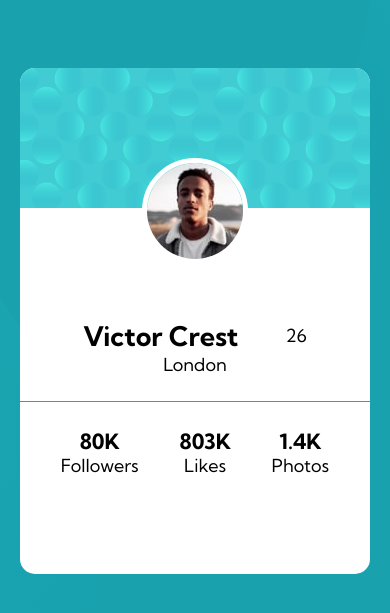
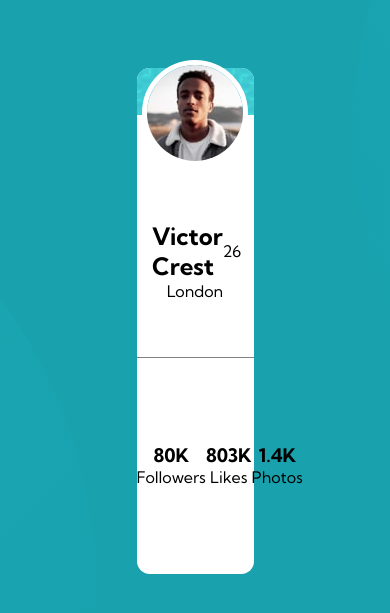
Before and after one commit to JorgeLucas006/profile-card-component-main, a plain HTML site: page index.html in a window 390 px wide. Shown: the part 101-714 px from the top of the page. Drawn offline with Linux system fonts and the light colour scheme.

Commit message:
feat: add responsive card

```diff
--- a/css/style.css
+++ b/css/style.css
@@ -1,4 +1,11 @@
 @import url('https://fonts.googleapis.com/css2?family=Kumbh+Sans:wght@400;700&display=swap');
+
+:root{
+    --Dark-cyan: hsl(185, 75%, 39%);
+    --Very-dark-desaturated-blue: hsl(229, 23%, 23%);
+    --Dark-grayish-blue: hsl(227, 10%, 46%);
+    --Dark-gray: hsl(0, 0%, 59%)
+}
 
 *{
     padding: 0;
@@ -16,9 +23,8 @@ body{
     background-image: url("../images/bg-pattern-top.svg"), url("../images/bg-pattern-bottom.svg");
     background-repeat: no-repeat, no-repeat;
     background-position: -60% 190%, 150% -150%;
-    background-color: hsl(185, 75%, 39%) ;
+    background-color: var(--Dark-cyan) ;
     font-family: 'Kumbh Sans', sans-serif;
-    font-size: 18px;
 
     display: flex;
     align-items: center;
@@ -27,26 +33,43 @@ body{
 
 section{
     background-color: white;
-    height: 60%;
-    border-radius: 15px;
+    height: 60vh;
+    width: 30vw;
+    border-radius: 1.5vh;
+
+    display: flex;
+    flex-direction: column;
+
 }
 
-section img{
-    border-radius: 15px 15px 0px 0px;
+.bg-top-card{
+
+    border-radius: 1.5vh 1.5vh 0px 0px;
+
 }
 
-
-.container-name{
+.profile{
+    height: 100vh;
     display: flex;
     flex-direction: column;
     align-items: center;
     justify-items: flex-start;
     margin: 0 4vw 3vh 4vw;
+}
+
+.photo{
+    position: relative;
+    top: -55px;
+    border-radius: 50%;
+    border: 5px white solid;
 
 
 }
 
 .name{
+    display: flex;
+    flex-direction: row;
+
     width: 100%;
     justify-content: space-evenly;
 
@@ -57,20 +80,7 @@ section img{
     align-items: center;
 }
 
-
-section div img{
-    position: relative;
-    top: -55px;
-    border-radius: 50%;
-    border: 5px white solid;
-}
-
-section div div{
-    display: flex;
-    flex-direction: row;
-}
-
-.container{
+.data-profile{
     border-style: solid none none none;
     border-width: 1px;
     border-color: gray;
@@ -82,7 +92,7 @@ section div div{
     text-align: center;
 
     width: 100%;
-    height: 20%;
+    height: 100vh;
 
 }
 
--- a/index.html
+++ b/index.html
@@ -1,5 +1,6 @@
 <!DOCTYPE html>
 <html lang="en">
+
 <head>
   <meta charset="UTF-8">
   <meta name="viewport" content="width=device-width, initial-scale=1.0">
@@ -12,22 +13,27 @@
   <title>Frontend Mentor | Profile card component</title>
 
 </head>
+
 <body>
 
   <section>
 
-    <img src="./images/bg-pattern-card.svg" alt="">
+    <img class="bg-top-card" src="./images/bg-pattern-card.svg" alt="">
 
-    <div class="container-name">
-      <img src="./images/image-victor.jpg" alt="">
+    <div class="profile">
+
+      <img class="photo" src="./images/image-victor.jpg" alt="">
+
       <div class="name">
+
         <h1>Victor Crest</h1>
-        <p class="age">26</p>
+        <span class="age">26</span>
+
       </div>
-      London
+      <p>London</p>
     </div>
 
-    <div class="container">
+    <div class="data-profile">
 
       <div class="item">
         <h3>80K</h3>
@@ -44,7 +50,8 @@
         <p>Photos</p>
       </div>
     </div>
+  </section>
 
-  </section>
 </body>
+
 </html>
```
